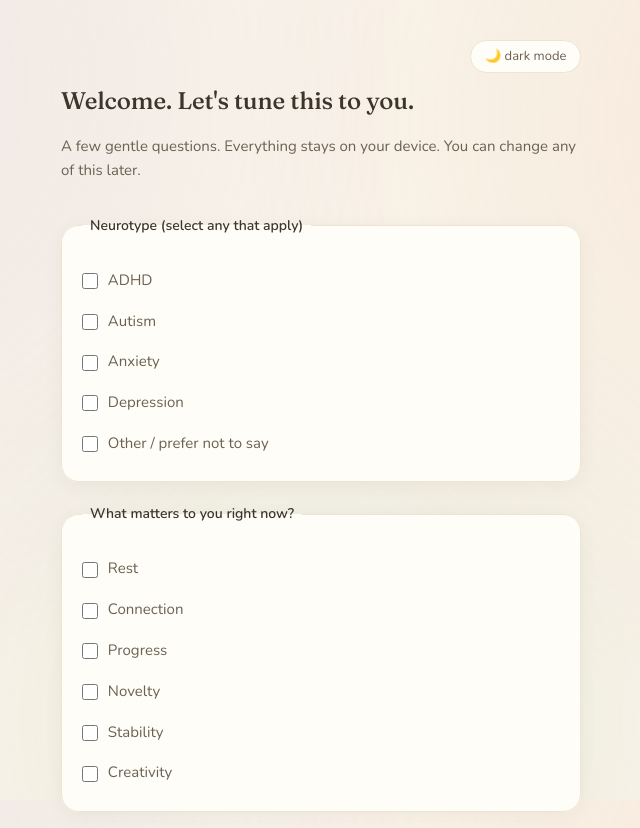
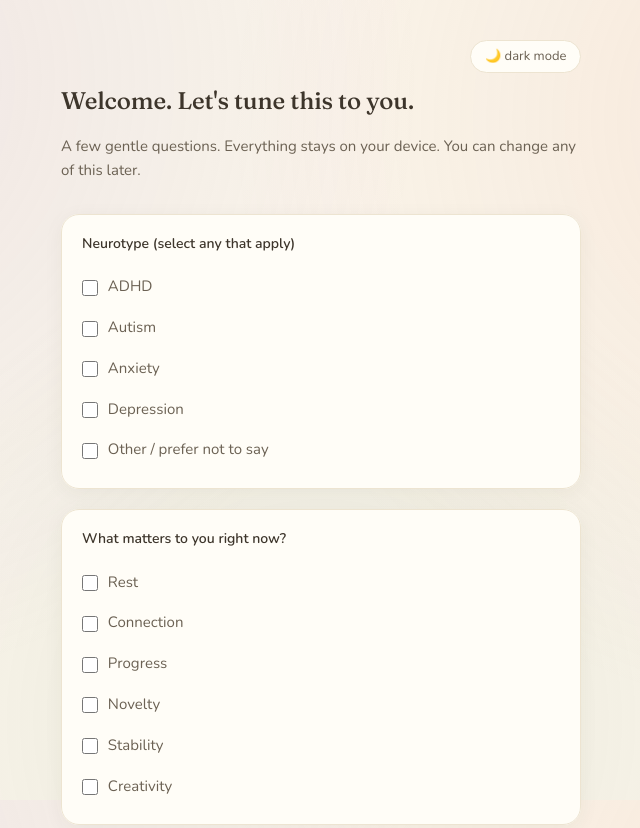
Before and after one commit to sharle21/claude-hackathon, a website: page index.html in a window 1280 px wide. Shown: the top 828 px of the page, without its empty margins (319-959 px from the left). Drawn offline with nearby package versions, Linux system fonts and the light colour scheme.

Commit message:
Fix fieldset legend sitting on border

```diff
--- a/index.html
+++ b/index.html
@@ -434,20 +434,31 @@
       color: #2a2621;
     }
 
-    /* Fieldset labels (profile checkboxes) */
+    /* Fieldset labels (profile checkboxes / mood groups) */
     fieldset {
       background: var(--surface);
       border: 1px solid var(--border-soft);
       border-radius: var(--radius-md);
-      padding: 1rem 1.25rem !important;
+      padding: 1.1rem 1.25rem 1rem !important;
       margin-bottom: 1.25rem !important;
       box-shadow: var(--shadow-soft);
     }
 
     fieldset legend {
+      display: block;
+      float: left;
+      width: 100%;
       color: var(--ink) !important;
       font-weight: 600;
-      padding: 0 0.5rem;
+      font-size: 15px;
+      padding: 0 !important;
+      margin: 0 0 0.75rem 0 !important;
+    }
+
+    fieldset::after {
+      content: "";
+      display: table;
+      clear: both;
     }
 
     fieldset label {
```
